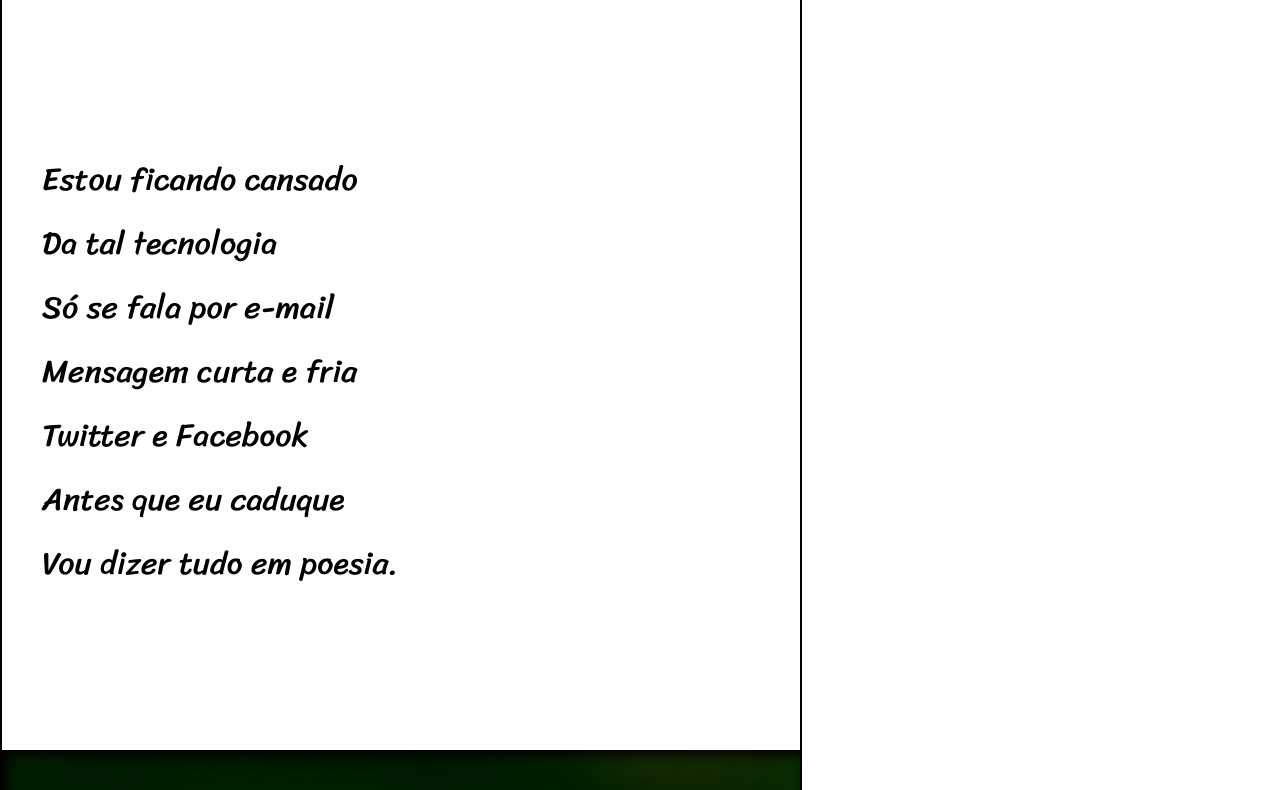
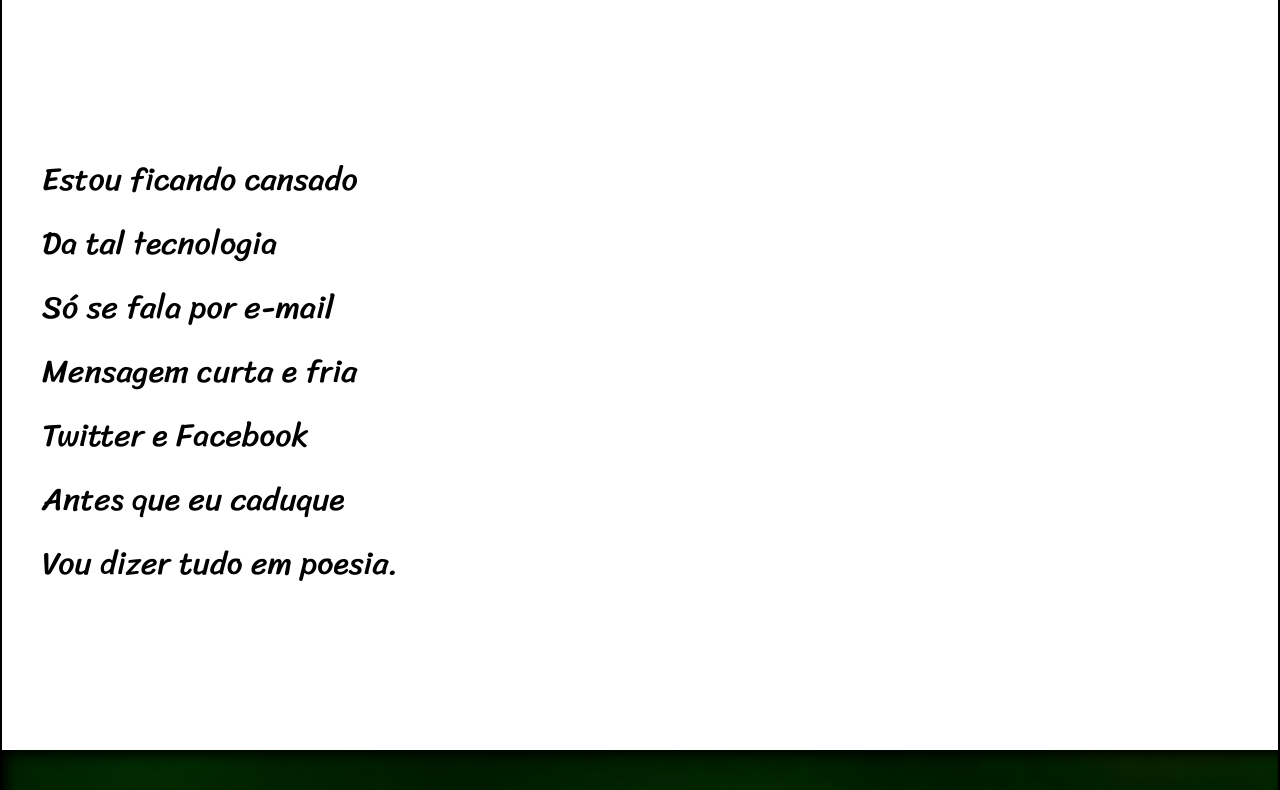
Before and after one commit to joaovictorfeitosa/projeto-cordel, a plain HTML site: page index.html in a window 1280 px wide. Shown: the part 205-995 px from the top of the page. Drawn offline with Linux system fonts and the light colour scheme.

Commit message:
Update style.css

```diff
--- a/estilos/style.css
+++ b/estilos/style.css
@@ -15,7 +15,7 @@
 body, html{
     font-family: var(--fonte-corpo);
     border: 1px solid black;
-    max-width: 100vh;
+    min-width: 100vh;
     min-height: 100vh;
 }
 
```
